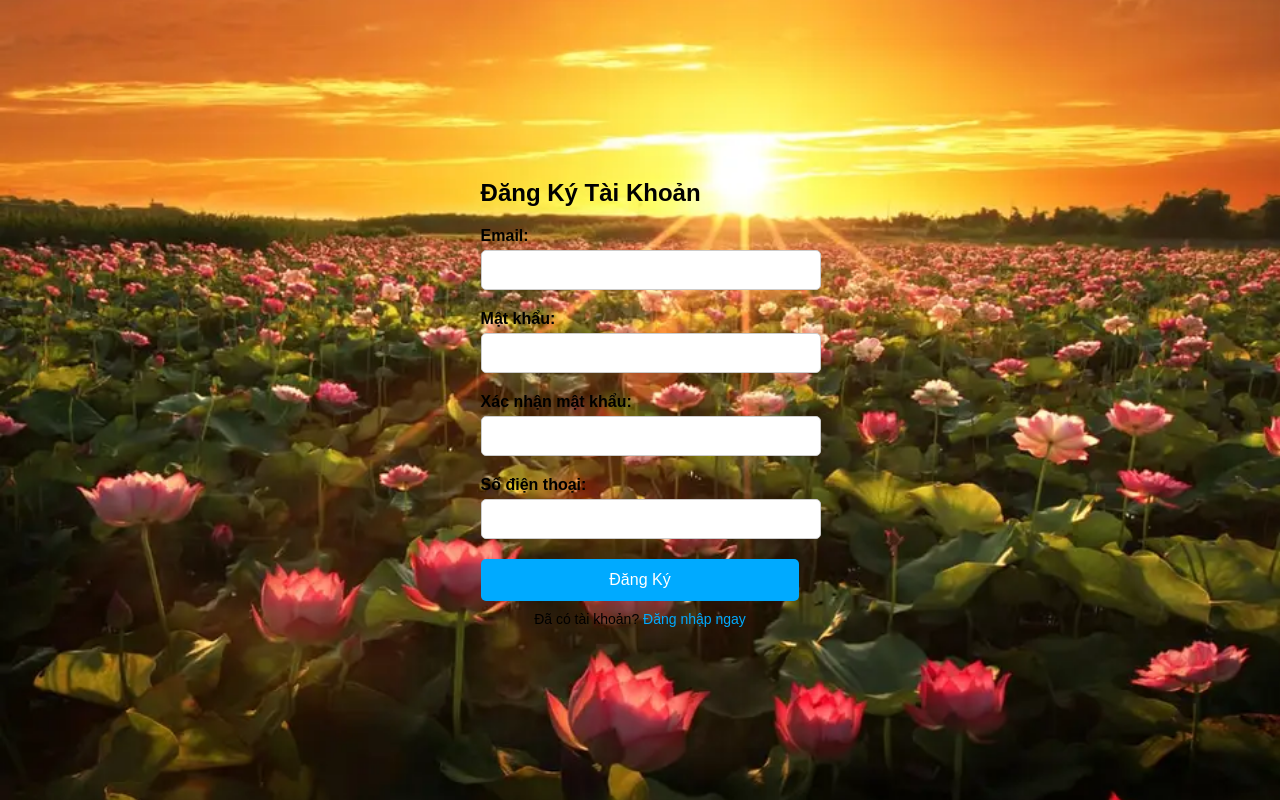
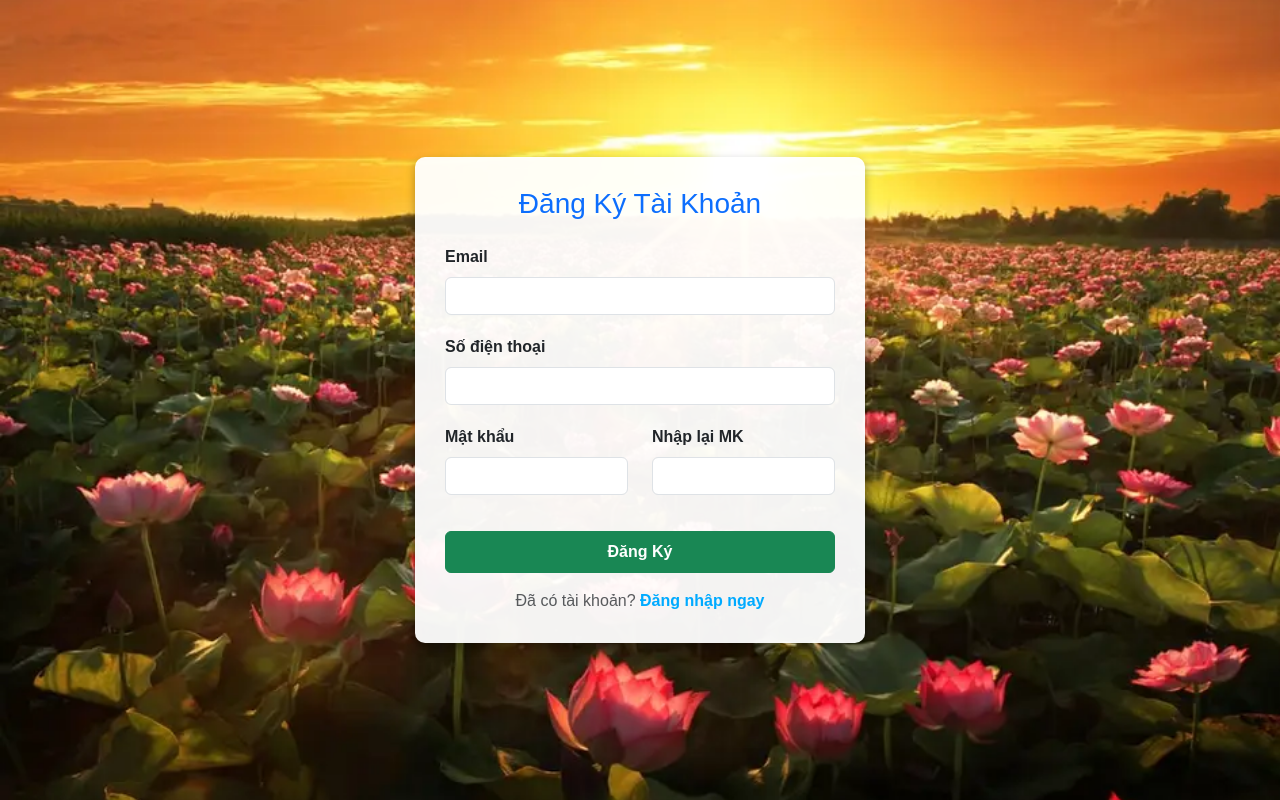
Before and after one commit to QuocViet0506/DoAnChuyenNganhCNTT, a PHP site: page /register.php in a window 1280 px wide. Run offline with PHP 8.4, Linux system fonts and the light colour scheme.

Commit message:
Update2911

```diff
--- a/models/User.php
+++ b/models/User.php
@@ -1,32 +1,33 @@
 <?php
-session_start();
-require_once 'models/User.php';
+class User
+{
+    // Hàm kiểm tra đăng nhập
+    public static function login($pdo, $email, $password)
+    {
+        $stmt = $pdo->prepare("SELECT * FROM users WHERE email = ?");
+        $stmt->execute([$email]);
+        $user = $stmt->fetch(PDO::FETCH_ASSOC);
 
-if ($_SERVER['REQUEST_METHOD'] == 'POST') {
-    $email = $_POST['email'];
-    $password = $_POST['password'];
+        // Kiểm tra mật khẩu (hash)
+        if ($user && password_verify($password, $user['password'])) {
+            return $user;
+        }
+        return false;
+    }
 
-    $user = User::login($GLOBALS['pdo'], $email, $password);
-    if ($user) {
-        $_SESSION['user_id'] = $user['user_id'];
-        $_SESSION['role'] = $user['role'];
-        header('Location: index.php'); // Chuyển hướng về trang chủ
-        exit();
-    } else {
-        $error = "Email hoặc mật khẩu không đúng.";
+    // Hàm kiểm tra email đã tồn tại chưa
+    public static function emailExists($pdo, $email)
+    {
+        $stmt = $pdo->prepare("SELECT user_id FROM users WHERE email = ?");
+        $stmt->execute([$email]);
+        return $stmt->fetchColumn(); // Trả về true nếu có dữ liệu
+    }
+
+    // Hàm đăng ký người dùng mới
+    public static function register($pdo, $email, $password, $phone, $role = 'customer')
+    {
+        $hashed_password = password_hash($password, PASSWORD_DEFAULT);
+        $stmt = $pdo->prepare("INSERT INTO users (email, password, phone, role) VALUES (?, ?, ?, ?)");
+        return $stmt->execute([$email, $hashed_password, $phone, $role]);
     }
 }
-?>
-
-<!-- HTML của form đăng nhập -->
-<form method="POST">
-    <label for="email">Email:</label><br>
-    <input type="email" id="email" name="email" required><br><br>
-
-    <label for="password">Password:</label><br>
-    <input type="password" id="password" name="password" required><br><br>
-
-    <button type="submit">Login</button>
-</form>
-
-<?php if (isset($error)) echo "<p style='color:red;'>$error</p>"; ?>
--- a/register.php
+++ b/register.php
@@ -1,132 +1,141 @@
 <?php
-session_start(); // Khởi tạo session để kiểm tra đăng nhập
-require_once 'config/db.php'; // Kết nối cơ sở dữ liệu
+session_start();
+require_once 'config/db.php';
+require_once 'models/User.php';
 
-// Nếu đã đăng nhập thì chuyển về trang chủ
 if (isset($_SESSION['user_id'])) {
     header('Location: index.php');
     exit();
 }
 
-// Tạo CSRF token nếu chưa có
+// Tạo CSRF token
 if (empty($_SESSION['csrf_token'])) {
-    $_SESSION['csrf_token'] = bin2hex(random_bytes(24)); // Tạo CSRF token
+    $_SESSION['csrf_token'] = bin2hex(random_bytes(24));
 }
 
-$errors = []; // Mảng lưu các lỗi
-$old = ['email' => '', 'phone' => '']; // Lưu thông tin cũ khi người dùng nhập sai
+$errors = [];
+$old = ['email' => '', 'phone' => ''];
 
-// Xử lý khi người dùng gửi form đăng ký
 if ($_SERVER['REQUEST_METHOD'] === 'POST') {
-    // Kiểm tra CSRF token
+    // Check CSRF
     if (empty($_POST['csrf_token']) || !hash_equals($_SESSION['csrf_token'], $_POST['csrf_token'])) {
-        $errors[] = 'Yêu cầu không hợp lệ. Vui lòng thử lại.';
+        $errors[] = 'Lỗi bảo mật. Vui lòng thử lại.';
     }
 
-    // Lấy dữ liệu người dùng nhập vào
     $email = trim($_POST['email'] ?? '');
     $password = $_POST['password'] ?? '';
     $password_confirm = $_POST['password_confirm'] ?? '';
     $phone = trim($_POST['phone'] ?? '');
 
-    // Lưu lại các giá trị đã nhập
     $old['email'] = $email;
     $old['phone'] = $phone;
 
-    // Validate
-    if ($email === '' || $password === '' || $phone === '') {
+    // Validate cơ bản
+    if (empty($email) || empty($password) || empty($phone)) {
         $errors[] = 'Vui lòng điền đầy đủ thông tin.';
+    } elseif (!filter_var($email, FILTER_VALIDATE_EMAIL)) {
+        $errors[] = 'Email không hợp lệ.';
+    } elseif (mb_strlen($password) < 6) {
+        $errors[] = 'Mật khẩu phải từ 6 ký tự trở lên.';
+    } elseif ($password !== $password_confirm) {
+        $errors[] = 'Mật khẩu xác nhận không khớp.';
     } else {
-        // Kiểm tra email hợp lệ
-        if (!filter_var($email, FILTER_VALIDATE_EMAIL)) {
-            $errors[] = 'Email không hợp lệ.';
-        }
-        // Kiểm tra mật khẩu
-        if (mb_strlen($password) < 8) {
-            $errors[] = 'Mật khẩu phải có ít nhất 8 ký tự.';
-        }
-        if ($password !== $password_confirm) {
-            $errors[] = 'Mật khẩu xác nhận không khớp.';
-        }
-        // Kiểm tra số điện thoại hợp lệ (cho phép +, số, khoảng trắng, -)
-        if (!preg_match('/^[0-9+\s\-]{7,20}$/', $phone)) {
-            $errors[] = 'Số điện thoại không hợp lệ.';
-        }
-    }
-
-    // Nếu không có lỗi thì kiểm tra email tồn tại và lưu
-    if (empty($errors)) {
-        // Kiểm tra email đã tồn tại chưa
-        $stmt = $pdo->prepare("SELECT user_id FROM users WHERE email = ?");
-        $stmt->execute([$email]);
-        if ($stmt->fetch()) {
-            $errors[] = 'Email này đã được đăng ký. Vui lòng chọn email khác.';
+        // Kiểm tra email trùng lặp qua Model
+        if (User::emailExists($pdo, $email)) {
+            $errors[] = 'Email này đã được sử dụng.';
         } else {
-            // Mã hóa mật khẩu
-            $hashed_password = password_hash($password, PASSWORD_DEFAULT);
-            $stmt = $pdo->prepare("INSERT INTO users (email, password, phone, role) VALUES (?, ?, ?, 'customer')");
-            $stmt->execute([$email, $hashed_password, $phone]);
-
-            // Đăng ký thành công, chuyển hướng đến trang đăng nhập
-            $_SESSION['success_message'] = "Đăng ký thành công. Bạn có thể đăng nhập ngay.";
-            // Đổi CSRF token sau khi hành động thành công
-            $_SESSION['csrf_token'] = bin2hex(random_bytes(24));
+            // Đăng ký qua Model
+            if (User::register($pdo, $email, $password, $phone, 'customer')) {
+                $_SESSION['success_message'] = "Đăng ký thành công! Bạn có thể đăng nhập ngay.";
+                // Reset token
+                unset($_SESSION['csrf_token']);
                 header('Location: login.php');
                 exit();
+            } else {
+                $errors[] = 'Lỗi hệ thống, vui lòng thử lại sau.';
+            }
         }
     }
 }
 ?>
-
 <!DOCTYPE html>
 <html lang="vi">
+
 <head>
     <meta charset="UTF-8">
-    <meta name="viewport" content="width=device-width, initial-scale=1.0">
-    <title>Đăng Ký</title>
+    <title>Đăng Ký - Đồng Tháp Tour</title>
+    <link href="https://cdn.jsdelivr.net/npm/bootstrap@5.3.0/dist/css/bootstrap.min.css" rel="stylesheet">
     <link rel="stylesheet" href="assets/css/style.css">
+    <style>
+    body {
+        background: url('assets/images/background.jpg') no-repeat center center fixed;
+        background-size: cover;
+        min-height: 100vh;
+        display: flex;
+        align-items: center;
+        justify-content: center;
+    }
+
+    .register-container {
+        background: rgba(255, 255, 255, 0.95);
+        padding: 30px;
+        border-radius: 10px;
+        width: 100%;
+        max-width: 450px;
+        margin: 20px;
+        box-shadow: 0 4px 10px rgba(0, 0, 0, 0.3);
+    }
+    </style>
 </head>
+
 <body>
     <div class="register-container">
-        <form method="POST" class="register-form" novalidate>
-            <h2>Đăng Ký Tài Khoản</h2>
+        <h3 class="text-center text-primary mb-4">Đăng Ký Tài Khoản</h3>
 
-            <!-- Hiển thị thông báo lỗi nếu có -->
         <?php if (!empty($errors)): ?>
-                <div style="color:red; margin-bottom:10px;">
+        <div class="alert alert-danger">
+            <ul class="mb-0 ps-3">
                 <?php foreach ($errors as $e): ?>
-                        <div><?php echo htmlspecialchars($e); ?></div>
+                <li><?php echo htmlspecialchars($e); ?></li>
                 <?php endforeach; ?>
+            </ul>
         </div>
         <?php endif; ?>
 
-            <!-- Thông báo thành công -->
-            <?php if (!empty($_SESSION['success_message'])): ?>
-                <div style="color:green; margin-bottom:10px;">
-                    <?php echo htmlspecialchars($_SESSION['success_message']); unset($_SESSION['success_message']); ?>
-                </div>
-            <?php endif; ?>
-
-            <!-- CSRF token -->
+        <form method="POST">
             <input type="hidden" name="csrf_token" value="<?php echo htmlspecialchars($_SESSION['csrf_token']); ?>">
 
-            <!-- Form đăng ký -->
-            <label for="email">Email:</label>
-            <input type="email" id="email" name="email" required value="<?php echo htmlspecialchars($old['email']); ?>">
+            <div class="mb-3">
+                <label class="form-label fw-bold">Email</label>
+                <input type="email" name="email" class="form-control" required
+                    value="<?php echo htmlspecialchars($old['email']); ?>">
+            </div>
 
-            <label for="password">Mật khẩu:</label>
-            <input type="password" id="password" name="password" required>
+            <div class="mb-3">
+                <label class="form-label fw-bold">Số điện thoại</label>
+                <input type="text" name="phone" class="form-control" required
+                    value="<?php echo htmlspecialchars($old['phone']); ?>">
+            </div>
 
-            <label for="password_confirm">Xác nhận mật khẩu:</label>
-            <input type="password" id="password_confirm" name="password_confirm" required>
+            <div class="row">
+                <div class="col-md-6 mb-3">
+                    <label class="form-label fw-bold">Mật khẩu</label>
+                    <input type="password" name="password" class="form-control" required>
+                </div>
+                <div class="col-md-6 mb-3">
+                    <label class="form-label fw-bold">Nhập lại MK</label>
+                    <input type="password" name="password_confirm" class="form-control" required>
+                </div>
+            </div>
 
-            <label for="phone">Số điện thoại:</label>
-            <input type="text" id="phone" name="phone" required value="<?php echo htmlspecialchars($old['phone']); ?>">
+            <button type="submit" class="btn btn-success w-100 py-2 fw-bold">Đăng Ký</button>
+        </form>
 
-            <button type="submit">Đăng Ký</button>
-
-            <p style="text-align:center; margin-top:10px;">Đã có tài khoản? <a href="login.php">Đăng nhập ngay</a></p>
-        </form>
+        <div class="text-center mt-3">
+            <span class="text-muted">Đã có tài khoản?</span>
+            <a href="login.php" class="fw-bold text-decoration-none">Đăng nhập ngay</a>
+        </div>
     </div>
 </body>
+
 </html>
```
Also changed, not shown: login.php (+75 -29 lines). Lines whose indentation alone changed are shown as unchanged.
